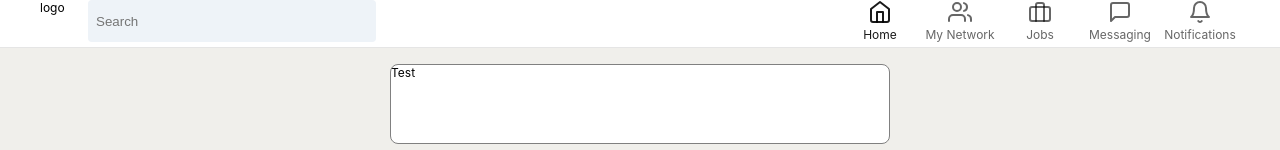
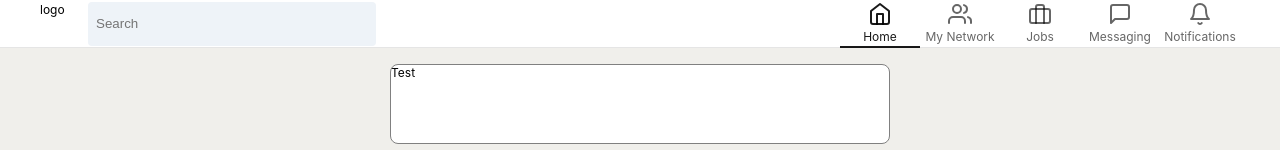
Before and after one commit to andersjepsen/linkedin-clone, a Next.js app: page / in a window 1280 px wide. Shown: the top 150 px of the page. Built offline with nearby package versions, Linux system fonts and the light colour scheme.

Commit message:
feat: next link navigation

```diff
--- a/components/Navbar.tsx
+++ b/components/Navbar.tsx
@@ -11,6 +11,8 @@ function NavbarWrapper({ children }: { children: React.ReactNode }) {
         top: 0,
         width: "100%",
         borderBottom: `1px solid ${theme.colors.blackA[1]}`,
+        display: "flex",
+        alignItems: "center",
       })}
     >
       {children}
--- a/components/Navigation.tsx
+++ b/components/Navigation.tsx
@@ -1,4 +1,5 @@
 import React from "react";
+import Link from "next/link";
 
 interface NavigationProps {
   children: React.ReactNode;
@@ -46,26 +47,35 @@ function NavigationItem({
         minWidth: 80,
       }}
     >
+      <Link href={href} passHref>
         <a
-        href={href}
-        css={{
-          color: active ? "rgba(0,0,0,0.9)" : "rgba(0,0,0,0.6)",
+          css={(theme) => ({
+            color: active ? theme.colors.blackA[9] : theme.colors.blackA[6],
             "&:hover": {
-            color: "rgba(0,0,0,0.9)",
+              color: theme.colors.blackA[9],
             },
-        }}
+          })}
         >
           <div
-          css={{
+            css={(theme) => ({
               display: "flex",
               flexDirection: "column",
               alignItems: "center",
-          }}
+              paddingBottom: theme.spacing(0.25),
+              marginBottom: theme.spacing(-0.25),
+
+              ...(active && {
+                borderBottom: `${theme.spacing(0.25)} solid ${
+                  theme.colors.blackA[9]
+                }`,
+              }),
+            })}
           >
             <div>{icon}</div>
             <span>{label}</span>
           </div>
         </a>
+      </Link>
     </li>
   );
 }
```
Lines whose indentation alone changed are shown as unchanged.
